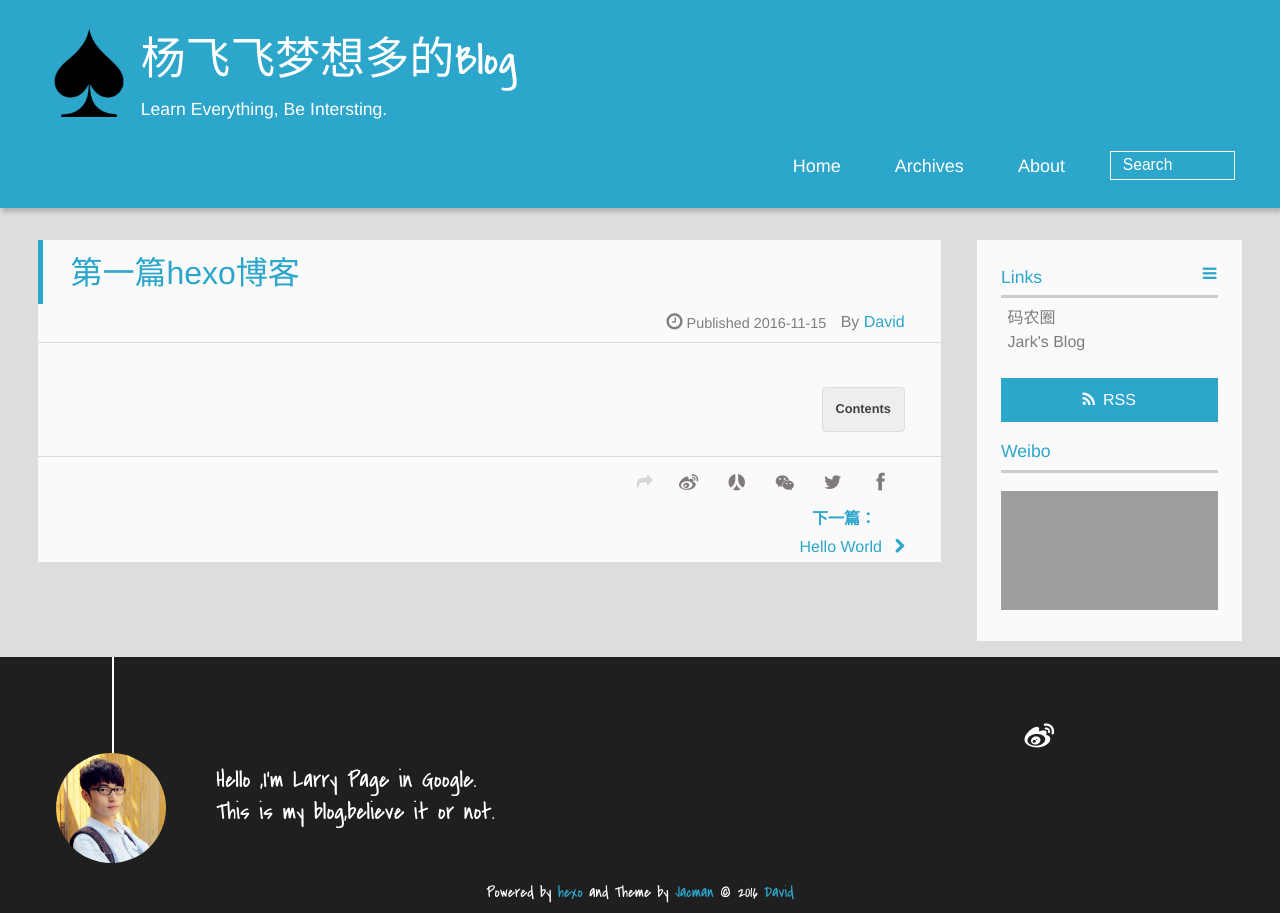
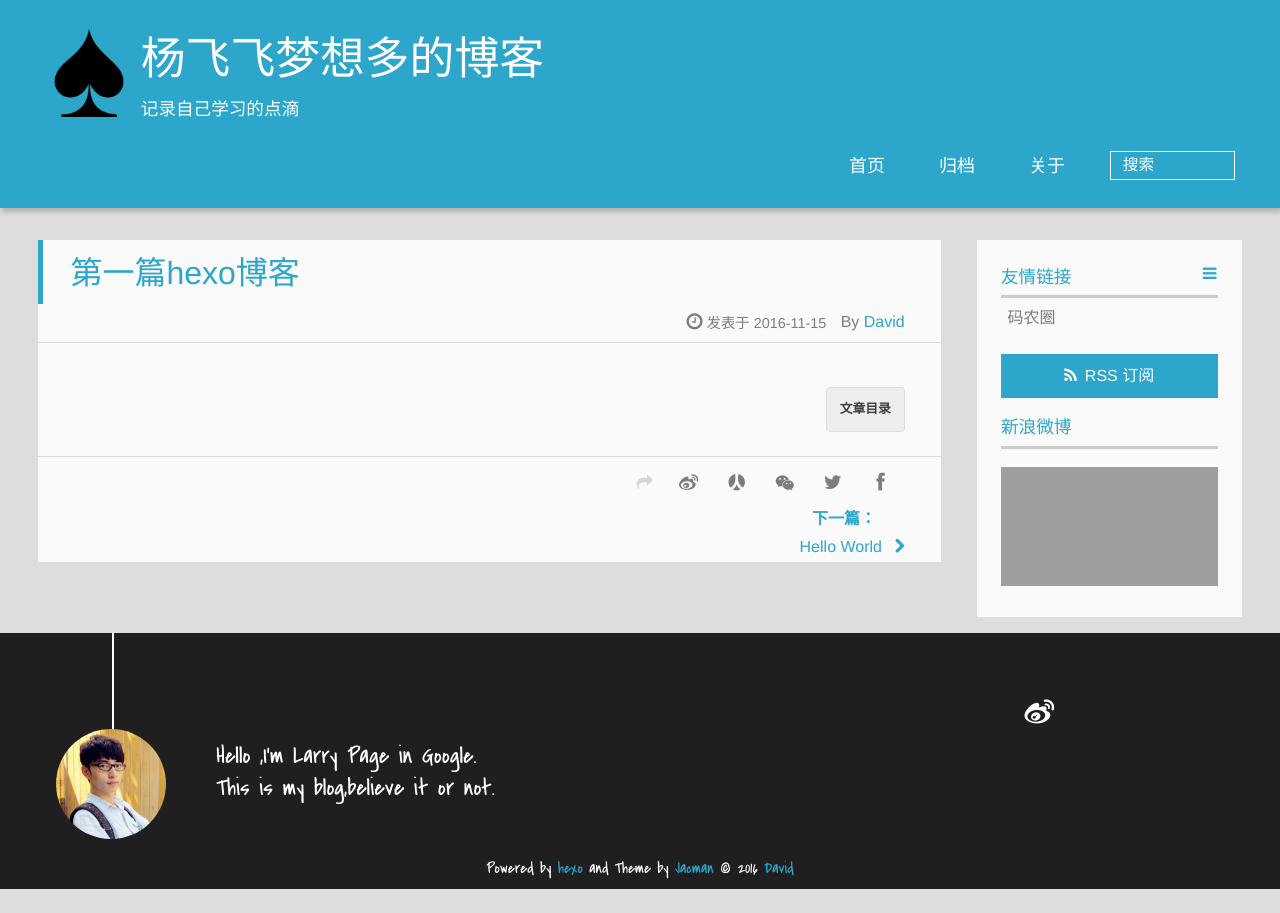
Before and after one commit to davidyff/davidyff.github.io, a plain HTML site: page 2016/11/15/第一篇hexo博客/index.html in a window 1280 px wide. After the commit the page ends 889 px from the top, so only its background shows below. Drawn offline with Linux system fonts and the light colour scheme; grey boxes are pictures that could not be loaded; a script that the page names is missing.

Commit message:
Site updated: 2016-11-16 23:22:33

```diff
--- a/2016/11/15/第一篇hexo博客/index.html
+++ b/2016/11/15/第一篇hexo博客/index.html
@@ -4,7 +4,7 @@
 <head>
   <meta charset="UTF-8">
 
-    <title>第一篇hexo博客 | 杨飞飞梦想多的Blog</title>
+    <title>第一篇hexo博客 | 杨飞飞梦想多的博客</title>
     <meta name="viewport" content="width=device-width, initial-scale=1,user-scalable=no">
 
     <meta name="author" content="David">
@@ -14,13 +14,13 @@
     <meta property="og:type" content="article">
 <meta property="og:title" content="第一篇hexo博客">
 <meta property="og:url" content="http://yoursite.com/2016/11/15/第一篇hexo博客/index.html">
-<meta property="og:site_name" content="杨飞飞梦想多的Blog">
+<meta property="og:site_name" content="杨飞飞梦想多的博客">
 <meta property="og:updated_time" content="2016-11-15T00:20:11.000Z">
 <meta name="twitter:card" content="summary">
 <meta name="twitter:title" content="第一篇hexo博客">
 
 
-    <link rel="alternative" href="/atom.xml" title="杨飞飞梦想多的Blog" type="application/atom+xml">
+    <link rel="alternative" href="/atom.xml" title="杨飞飞梦想多的博客" type="application/atom+xml">
 
 
     <link rel="icon" href="/img/favicon.ico">
@@ -38,30 +38,30 @@
 <div>
 
 			<div id="imglogo">
-				<a href="/"><img src="/img/logo.png" alt="杨飞飞梦想多的Blog" title="杨飞飞梦想多的Blog"/></a>
+				<a href="/"><img src="/img/logo.png" alt="杨飞飞梦想多的博客" title="杨飞飞梦想多的博客"/></a>
 			</div>
 
 			<div id="textlogo">
-				<h1 class="site-name"><a href="/" title="杨飞飞梦想多的Blog">杨飞飞梦想多的Blog</a></h1>
-				<h2 class="blog-motto">Learn Everything, Be Intersting.</h2>
+				<h1 class="site-name"><a href="/" title="杨飞飞梦想多的博客">杨飞飞梦想多的博客</a></h1>
+				<h2 class="blog-motto">记录自己学习的点滴</h2>
 			</div>
-			<div class="navbar"><a class="navbutton navmobile" href="#" title="Menu">
+			<div class="navbar"><a class="navbutton navmobile" href="#" title="菜单">
 			</a></div>
 			<nav class="animated">
 				<ul>
 					<ul>
 
-						<li><a href="/">Home</a></li>
+						<li><a href="/">首页</a></li>
 
-						<li><a href="/archives">Archives</a></li>
+						<li><a href="/archives">归档</a></li>
 
-						<li><a href="/about">About</a></li>
+						<li><a href="/about">关于</a></li>
 
 					<li>
 
 					<form class="search" action="//google.com/search" method="get" accept-charset="utf-8">
 						<label>Search</label>
-						<input type="search" id="search" name="q" autocomplete="off" maxlength="20" placeholder="Search" />
+						<input type="search" id="search" name="q" autocomplete="off" maxlength="20" placeholder="搜索" />
 						<input type="hidden" name="q" value="site:yoursite.com">
 					</form>
 
@@ -84,14 +84,14 @@
 		<a href="/about" title="David" target="_blank" itemprop="author">David</a>
 
   <p class="article-time">
-    <time datetime="2016-11-15T00:20:11.000Z" itemprop="datePublished"> Published 2016-11-15</time>
+    <time datetime="2016-11-15T00:20:11.000Z" itemprop="datePublished"> 发表于 2016-11-15</time>
 
   </p>
 </header>
 	<div class="article-content">
 
 		<div id="toc" class="toc-article">
-			<strong class="toc-title">Contents</strong>
+			<strong class="toc-title">文章目录</strong>
 
 
 
@@ -109,7 +109,7 @@
 
 	<div class="article-share" id="share">
 
-	  <div data-url="http://yoursite.com/2016/11/15/第一篇hexo博客/" data-title="第一篇hexo博客 | 杨飞飞梦想多的Blog" data-tsina="null" class="share clearfix">
+	  <div data-url="http://yoursite.com/2016/11/15/第一篇hexo博客/" data-title="第一篇hexo博客 | 杨飞飞梦想多的博客" data-tsina="null" class="share clearfix">
 	  </div>
 
 	</div>
@@ -136,17 +136,17 @@
 
 
 </div>
-      <div class="openaside"><a class="navbutton" href="#" title="Show Sidebar"></a></div>
+      <div class="openaside"><a class="navbutton" href="#" title="显示侧边栏"></a></div>
 
   <div id="toc" class="toc-aside">
-  <strong class="toc-title">Contents</strong>
+  <strong class="toc-title">文章目录</strong>
 
 
 
   </div>
 
 <div id="asidepart">
-<div class="closeaside"><a class="closebutton" href="#" title="Hide Sidebar"></a></div>
+<div class="closeaside"><a class="closebutton" href="#" title="隐藏侧边栏"></a></div>
 <aside class="clearfix">
 
 
@@ -157,18 +157,12 @@
 
 
   <div class="linkslist">
-  <p class="asidetitle">Links</p>
+  <p class="asidetitle">友情链接</p>
     <ul>
 
           <li>
 
             	<a href="https://coderq.com" target="_blank" title="一个面向程序员交流分享的新一代社区">码农圈</a>
-
-          </li>
-
-          <li>
-
-            	<a href="http://wuchong.me" target="_blank" title="Jark&#39;s Blog">Jark&#39;s Blog</a>
 
           </li>
 
@@ -179,11 +173,11 @@
 
 
   <div class="rsspart">
-	<a href="/atom.xml" target="_blank" title="rss">RSS</a>
+	<a href="/atom.xml" target="_blank" title="rss">RSS 订阅</a>
 </div>
 
   <div class="weiboshow">
-  <p class="asidetitle">Weibo</p>
+  <p class="asidetitle">新浪微博</p>
     <iframe width="100%" height="119" class="share_self"  frameborder="0" scrolling="no" src="http://widget.weibo.com/weiboshow/index.php?language=&width=0&height=119&fansRow=2&ptype=1&speed=0&skin=9&isTitle=1&noborder=1&isWeibo=0&isFans=0&uid=null&verifier=b3593ceb&dpc=1"></iframe>
 </div>
 
@@ -410,7 +404,7 @@ var _hmt = _hmt || [];
 <!-- Totop Begin -->
 
 	<div id="totop">
-	<a title="Back to Top"><img src="/img/scrollup.png"/></a>
+	<a title="返回顶部"><img src="/img/scrollup.png"/></a>
 	</div>
 	<script src="/js/totop.js"></script>
 
--- a/index.html
+++ b/index.html
@@ -4,7 +4,7 @@
 <head>
   <meta charset="UTF-8">
 
-    <title>杨飞飞梦想多的Blog</title>
+    <title>杨飞飞梦想多的博客</title>
     <meta name="viewport" content="width=device-width, initial-scale=1,user-scalable=no">
 
     <meta name="author" content="David">
@@ -12,14 +12,14 @@
 
 
     <meta property="og:type" content="website">
-<meta property="og:title" content="杨飞飞梦想多的Blog">
+<meta property="og:title" content="杨飞飞梦想多的博客">
 <meta property="og:url" content="http://yoursite.com/index.html">
-<meta property="og:site_name" content="杨飞飞梦想多的Blog">
+<meta property="og:site_name" content="杨飞飞梦想多的博客">
 <meta name="twitter:card" content="summary">
-<meta name="twitter:title" content="杨飞飞梦想多的Blog">
+<meta name="twitter:title" content="杨飞飞梦想多的博客">
 
 
-    <link rel="alternative" href="/atom.xml" title="杨飞飞梦想多的Blog" type="application/atom+xml">
+    <link rel="alternative" href="/atom.xml" title="杨飞飞梦想多的博客" type="application/atom+xml">
 
 
     <link rel="icon" href="/img/favicon.ico">
@@ -37,30 +37,30 @@
 <div>
 
 			<div id="imglogo">
-				<a href="/"><img src="/img/logo.png" alt="杨飞飞梦想多的Blog" title="杨飞飞梦想多的Blog"/></a>
+				<a href="/"><img src="/img/logo.png" alt="杨飞飞梦想多的博客" title="杨飞飞梦想多的博客"/></a>
 			</div>
 
 			<div id="textlogo">
-				<h1 class="site-name"><a href="/" title="杨飞飞梦想多的Blog">杨飞飞梦想多的Blog</a></h1>
-				<h2 class="blog-motto">Learn Everything, Be Intersting.</h2>
+				<h1 class="site-name"><a href="/" title="杨飞飞梦想多的博客">杨飞飞梦想多的博客</a></h1>
+				<h2 class="blog-motto">记录自己学习的点滴</h2>
 			</div>
-			<div class="navbar"><a class="navbutton navmobile" href="#" title="Menu">
+			<div class="navbar"><a class="navbutton navmobile" href="#" title="菜单">
 			</a></div>
 			<nav class="animated">
 				<ul>
 					<ul>
 
-						<li><a href="/">Home</a></li>
+						<li><a href="/">首页</a></li>
 
-						<li><a href="/archives">Archives</a></li>
+						<li><a href="/archives">归档</a></li>
 
-						<li><a href="/about">About</a></li>
+						<li><a href="/about">关于</a></li>
 
 					<li>
 
 					<form class="search" action="//google.com/search" method="get" accept-charset="utf-8">
 						<label>Search</label>
-						<input type="search" id="search" name="q" autocomplete="off" maxlength="20" placeholder="Search" />
+						<input type="search" id="search" name="q" autocomplete="off" maxlength="20" placeholder="搜索" />
 						<input type="hidden" name="q" value="site:yoursite.com">
 					</form>
 
@@ -85,7 +85,7 @@
 		<a href="/about" title="David" target="_blank" itemprop="author">David</a>
 
   <p class="article-time">
-    <time datetime="2016-11-15T00:20:11.000Z" itemprop="datePublished"> Published 2016-11-15</time>
+    <time datetime="2016-11-15T00:20:11.000Z" itemprop="datePublished"> 发表于 2016-11-15</time>
 
   </p>
 </header>
@@ -134,7 +134,7 @@
 		<a href="/about" title="David" target="_blank" itemprop="author">David</a>
 
   <p class="article-time">
-    <time datetime="2016-11-15T00:01:02.000Z" itemprop="datePublished"> Published 2016-11-15</time>
+    <time datetime="2016-11-15T00:01:02.000Z" itemprop="datePublished"> 发表于 2016-11-15</time>
 
   </p>
 </header>
@@ -181,10 +181,10 @@
 
 
 </div>
-      <div class="openaside"><a class="navbutton" href="#" title="Show Sidebar"></a></div>
+      <div class="openaside"><a class="navbutton" href="#" title="显示侧边栏"></a></div>
 
 <div id="asidepart">
-<div class="closeaside"><a class="closebutton" href="#" title="Hide Sidebar"></a></div>
+<div class="closeaside"><a class="closebutton" href="#" title="隐藏侧边栏"></a></div>
 <aside class="clearfix">
 
 
@@ -195,18 +195,12 @@
 
 
   <div class="linkslist">
-  <p class="asidetitle">Links</p>
+  <p class="asidetitle">友情链接</p>
     <ul>
 
           <li>
 
             	<a href="https://coderq.com" target="_blank" title="一个面向程序员交流分享的新一代社区">码农圈</a>
-
-          </li>
-
-          <li>
-
-            	<a href="http://wuchong.me" target="_blank" title="Jark&#39;s Blog">Jark&#39;s Blog</a>
 
           </li>
 
@@ -217,11 +211,11 @@
 
 
   <div class="rsspart">
-	<a href="/atom.xml" target="_blank" title="rss">RSS</a>
+	<a href="/atom.xml" target="_blank" title="rss">RSS 订阅</a>
 </div>
 
   <div class="weiboshow">
-  <p class="asidetitle">Weibo</p>
+  <p class="asidetitle">新浪微博</p>
     <iframe width="100%" height="119" class="share_self"  frameborder="0" scrolling="no" src="http://widget.weibo.com/weiboshow/index.php?language=&width=0&height=119&fansRow=2&ptype=1&speed=0&skin=9&isTitle=1&noborder=1&isWeibo=0&isFans=0&uid=null&verifier=b3593ceb&dpc=1"></iframe>
 </div>
 
@@ -371,7 +365,7 @@ var _hmt = _hmt || [];
 <!-- Totop Begin -->
 
 	<div id="totop">
-	<a title="Back to Top"><img src="/img/scrollup.png"/></a>
+	<a title="返回顶部"><img src="/img/scrollup.png"/></a>
 	</div>
 	<script src="/js/totop.js"></script>
 
```
Also changed, not shown: 2016/11/15/hello-world/index.html (+21 -27 lines), archives/2016/11/index.html (+15 -15 lines), archives/2016/index.html (+15 -15 lines), archives/index.html (+16 -16 lines).
